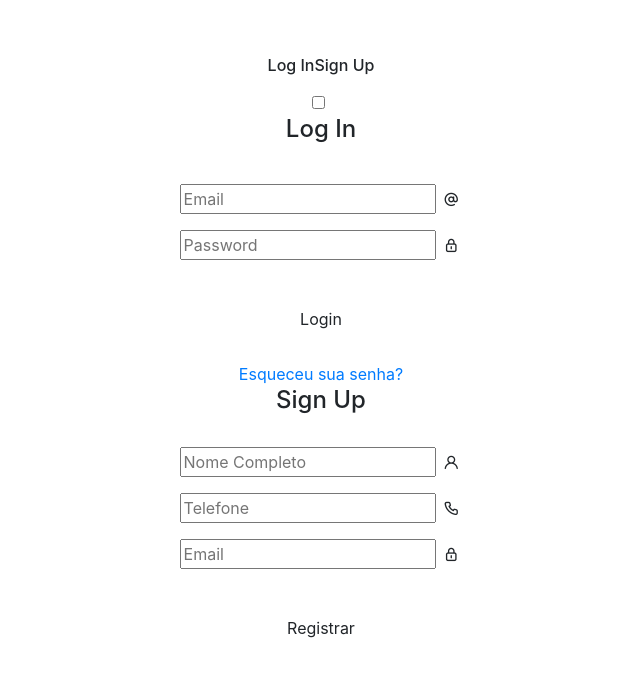
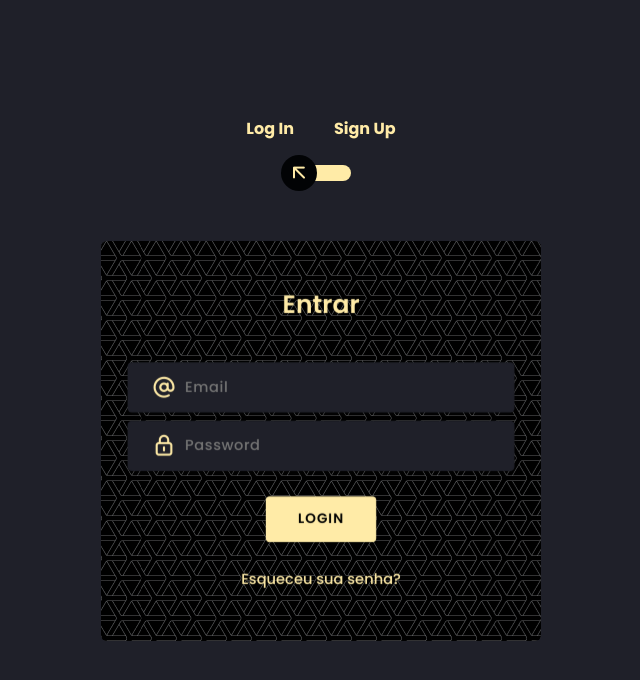
Before and after one commit to EduardoRDSR/Login_form, a website: page index.html in a window 1280 px wide. Shown: the whole page, without its empty margins (319-959 px from the left). Drawn offline with nearby package versions, Linux system fonts and the light colour scheme.

Commit message:
styles do form

```diff
--- a/index.html
+++ b/index.html
@@ -9,7 +9,7 @@
     <link rel="preconnect" href="https://fonts.googleapis.com">
     <link rel="preconnect" href="https://fonts.gstatic.com" crossorigin>
     <link href="https://fonts.googleapis.com/css2?family=Poppins:wght@400;500;600;700;800;900&display=swap" rel="stylesheet">
-    <link rel="stylesheet" href="style.css">
+    <link rel="stylesheet" href="styles.css">
     <title>Página de login</title>
 </head>
 
@@ -27,7 +27,7 @@
                                 <div class="card-front">
                                     <div class="center-wrap">
                                         <div class="secao text-center">
-                                            <h4 class="mb-4 pb-3">Log In</h4>
+                                            <h4 class="mb-4 pb-3">Entrar</h4>
                                             <div class="form-group">
                                                 <input type="email" class="form-style" placeholder="Email">
                                                 <i class="input-icon uil uil-at"></i>
@@ -44,7 +44,7 @@
                                 <div class="card-back">
                                     <div class="center-wrap">
                                         <div class="secao text-center">
-                                            <h4 class="mb-3 pb-3">Sign Up</h4>
+                                            <h4 class="mb-3 pb-3">Cadastrar</h4>
                                             <div class="form-group">
                                                 <input type="text" class="form-style" placeholder="Nome Completo">
                                                 <i class="input-icon uil uil-user"></i>
--- a/styles.css
+++ b/styles.css
@@ -0,0 +1,208 @@
+@import url('https://fonts.googleapis.com/css?family=Poppins:400,500,600,700,800,900');
+
+body {
+    font-family: 'Poppins', sans-serif;
+    font-weight: 300;
+    line-height: 1.7;
+    color: #ffeba7;
+    background-color: #1f2029;
+}
+
+a:hover {
+    text-decoration: none;
+}
+
+.link {
+    color: #ffeba7;
+}
+
+.link:hover {
+    color: #c4c3ca;
+}
+
+p {
+    font-weight: 500;
+    font-size: 14px;
+}
+
+h4 {
+    font-weight: 600;
+}
+
+h6 span {
+    padding: 0 20px;
+    font-weight: 700;
+}
+
+.secao {
+    position: relative;
+    width: 100%;
+    display: block;
+}
+
+.full-height {
+    min-height: 100vh;
+}
+
+[type="checkbox"]:checked,
+[type="checkbox"]:not(:checked) {
+    display: none;
+}
+
+.checkbox:checked+label,
+.checkbox:not(:checked)+label {
+    position: relative;
+    display: block;
+    text-align: center;
+    width: 60px;
+    height: 16px;
+    border-radius: 8px;
+    padding: 0;
+    margin: 10px auto;
+    cursor: pointer;
+    background-color: #ffeba7;
+}
+
+.checkbox:checked+label:before,
+.checkbox:not(:checked)+label:before {
+    position: absolute;
+    display: block;
+    width: 36px;
+    height: 36px;
+    border-radius: 50%;
+    color: #ffeba7;
+    background-color: #020305;
+    font-family: 'unicons';
+    content: '\eb4f';
+    z-index: 20;
+    top: -10px;
+    left: -10px;
+    line-height: 36px;
+    text-align: center;
+    font-size: 24px;
+    transition: all 0.5s ease;
+}
+
+.checkbox:checked+label:before {
+    transform: translateX(44px) rotate(-270deg);
+}
+
+.card-3d-wrap {
+    position: relative;
+    width: 440px;
+    max-width: 100%;
+    height: 400px;
+    -webkit-transform-style: preserve-3d;
+    transform-style: preserve-3d;
+    perspective: 800px;
+    margin-top: 60px;
+}
+
+.card-3d-wrapper {
+    width: 100%;
+    height: 100%;
+    position: absolute;
+    -webkit-transform-style: preserve-3d;
+    transform-style: preserve-3d;
+    transition: all 600ms ease-out;
+}
+
+.card-front,
+.card-back {
+    width: 100%;
+    height: 100%;
+    background-color: #2b2e38;
+    background-image: url('webb-dark.png');
+    position: absolute;
+    border-radius: 6px;
+    -webkit-transform-style: preserve-3d;
+    transform-style: preserve-3d;
+}
+
+.card-back {
+    transform: rotateY(180deg);
+}
+
+.checkbox:checked~.card-3d-wrap .card-3d-wrapper {
+    transform: rotateY(180deg);
+}
+
+.center-wrap {
+    position: absolute;
+    width: 100%;
+    padding: 0 35px;
+    top: 50%;
+    left: 0;
+    transform: translate3d(0, -50%, 35px) perspective(100px);
+    z-index: 20;
+    display: block;
+}
+
+.form-group {
+    position: relative;
+    display: block;
+    margin: 0;
+    padding: 0;
+}
+
+.form-style {
+    padding: 13px 20px;
+    padding-left: 55px;
+    height: 48px;
+    width: 100%;
+    font-weight: 500;
+    border-radius: 4px;
+    font-size: 14px;
+    line-height: 22px;
+    letter-spacing: 0.5px;
+    outline: none;
+    color: #c4c3ca;
+    background-color: #1f2029;
+    border: none;
+    -webkit-transition: all 200ms linear;
+    transition: all 200ms linear;
+    box-shadow: 0 4px 8px 0 rgba(21, 21, 21, .2);
+}
+
+.form-style:focus,
+.form-style:active {
+    border: none;
+    outline: none;
+    box-shadow: 0 4px 8px 0 rgba(21, 21, 21, .2);
+}
+
+.input-icon {
+    position: absolute;
+    top: 0;
+    left: 18px;
+    height: 48px;
+    font-size: 24px;
+    line-height: 48px;
+    text-align: left;
+    -webkit-transition: all 200ms linear;
+    transition: all 200ms linear;
+}
+
+.btn {
+    border-radius: 4px;
+    height: 44px;
+    font-size: 13px;
+    font-weight: 600;
+    text-transform: uppercase;
+    -webkit-transition: all 200ms linear;
+    transition: all 200ms linear;
+    padding: 0 30px;
+    letter-spacing: 1px;
+    display: -webkit-inline-flex;
+    display: -ms-inline-flexbox;
+    display: inline-flex;
+    align-items: center;
+    background-color: #ffeba7;
+    color: #000000;
+}
+
+.btn:hover {
+    background-color: #000000;
+    color: #ffeba7;
+    box-shadow: 0 8px 24px 0 rgba(16, 39, 112, .2);
+}
```
Also changed, not shown: webb-dark.png (added), 1 other file.
